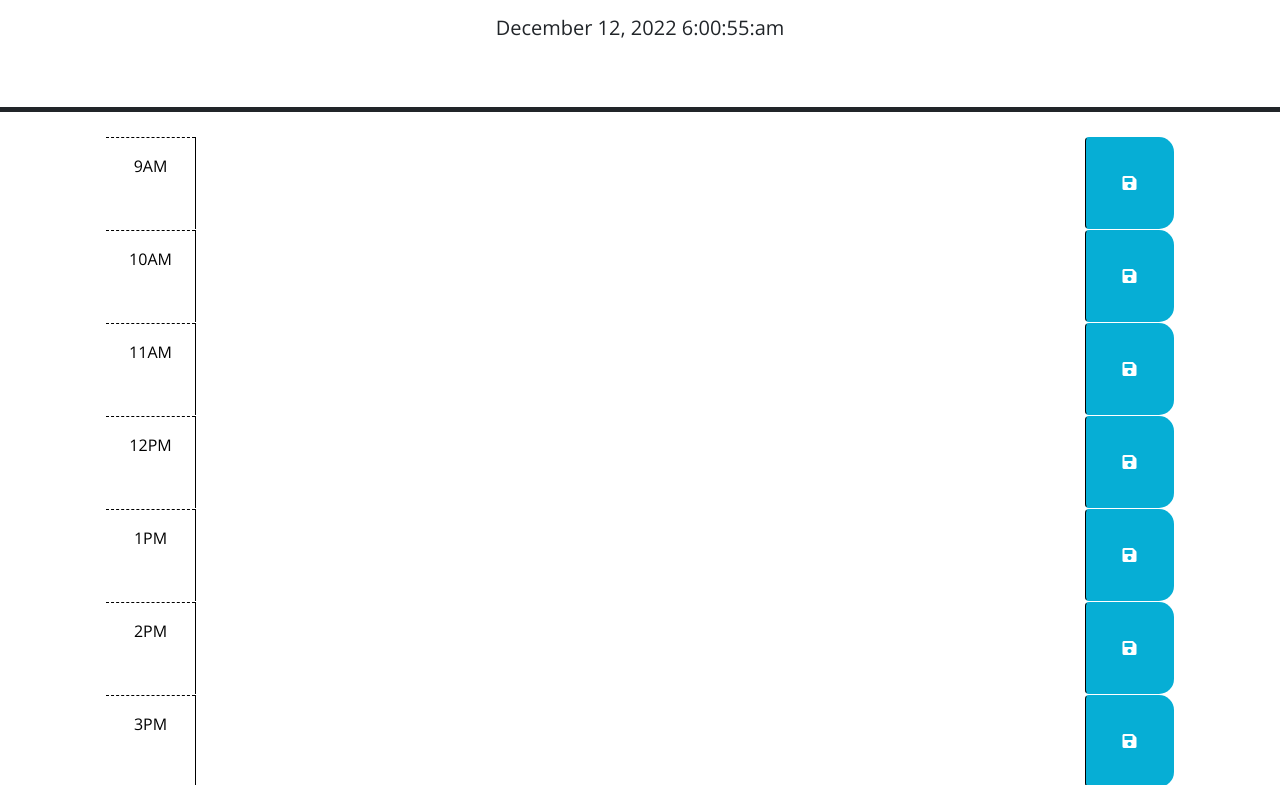
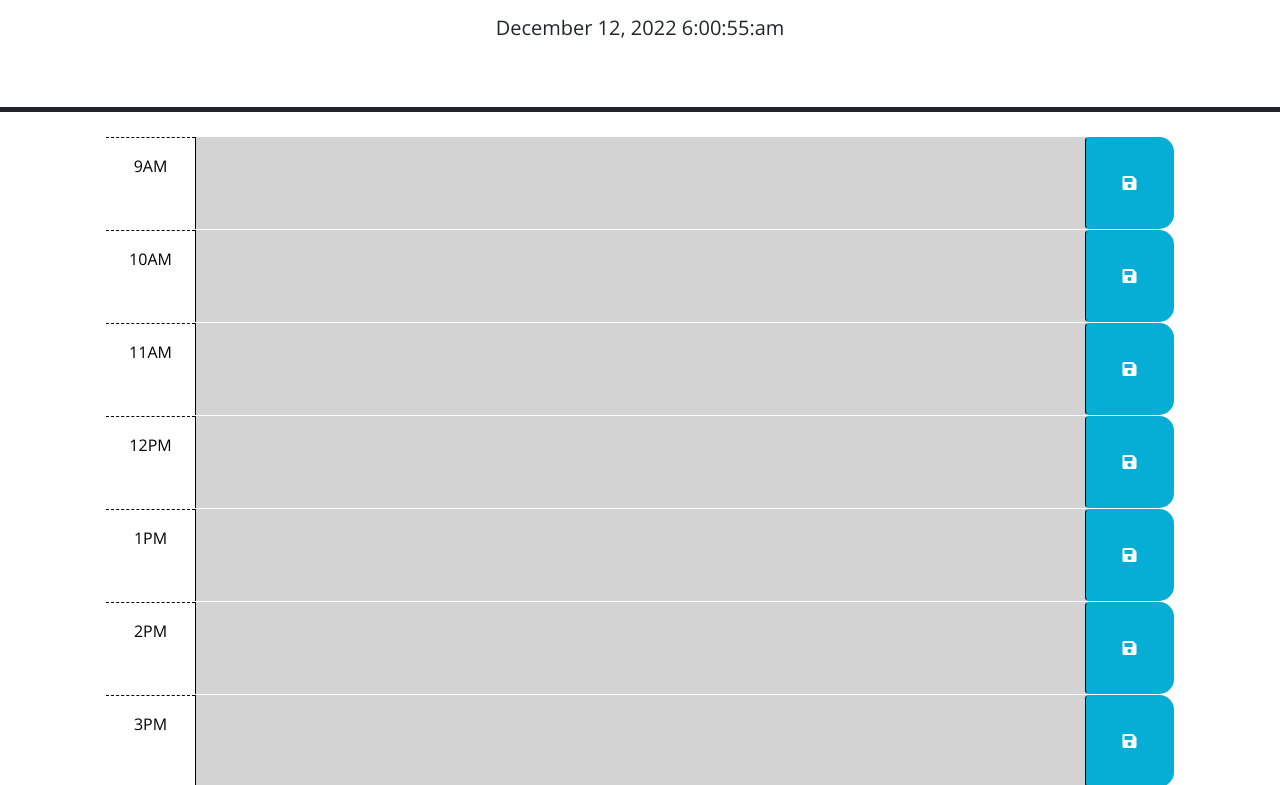
Before and after one commit to cheptegei-create/fiveChallenge, a plain HTML site: page index.html in a window 1280 px wide. Shown: the part 166-951 px from the top of the page. Drawn offline with nearby package versions, Linux system fonts and the light colour scheme.

Commit message:
modified the js file and html file

```diff
--- a/assets/css/style.css
+++ b/assets/css/style.css
@@ -14,6 +14,10 @@ body {
 
   .description {
     white-space: pre-wrap;
+  }
+
+  .description:hover {
+    cursor: pointer;
   }
 
   .time-block {
--- a/assets/js/script.js
+++ b/assets/js/script.js
@@ -2,6 +2,7 @@
 // the code isn't run until the browser has finished rendering all the elements
 // in the html.
 $(function () {
+  //setting up and displaying the current date and live time on the header
   window.onload = displayClock();
   function displayClock() {
     var currentDay = dayjs().format("MMMM D, YYYY h:mm:ss:a");
@@ -9,6 +10,60 @@ $(function () {
 
     setTimeout(displayClock, 1000);
   }
+
+  //Adding a click event listener on the save button
+  $(".saveBtn").on("click", function () {
+    //get the time value and event desription
+    var description = $(this).siblings(".description").val();
+    var time = $(this).parent().attr("id");
+    // var plans = {
+    //   agenda: description,
+    //   currentTime: time,
+    // };
+
+    localStorage.setItem(time, description);
+    alert("plans stored in local storage");
+  });
+
+  function timeKeeper() {
+    //setting current hour
+    var moment = dayjs().format("h");
+
+    //setting a loop on the blocks
+    $(".time-block").each(function () {
+      var catchTime = parseInt($(this).attr("id").split("hour")[1]);
+
+      //introducing an if condition to color code the blocks
+      if (catchTime < moment) {
+        $(this).removeClass('future');
+        $(this).removeClass('present');
+        $(this).addClass("past");
+      } else if (catchTime === moment) {
+        $(this).removeClass('future');
+        $(this).removeClass('past');
+        $(this).addClass("present");
+      } else {
+        $(this).removeClass('past');
+        $(this).removeClass('present');
+        $(this).addClass("future");
+      }
+    });
+  }
+
+  //getting items from local storage
+
+  $("#hour-9 .description").val(localStorage.getItem("hour-9"));
+  $("#hour-10 .description").val(localStorage.getItem("hour-10"));
+  $("#hour-11 .description").val(localStorage.getItem("hour-11"));
+  $("#hour-12 .description").val(localStorage.getItem("hour-12"));
+  $("#hour-13 .description").val(localStorage.getItem("hour-13"));
+  $("#hour-14 .description").val(localStorage.getItem("hour-14"));
+  $("#hour-15 .description").val(localStorage.getItem("hour-15"));
+  $("#hour-16 .description").val(localStorage.getItem("hour-16"));
+  $("#hour-17 .description").val(localStorage.getItem("hour-17"));
+
+  timeKeeper();
+
   // TODO: Add a listener for click events on the save button. This code should
   // use the id in the containing time-block as a key to save the user input in
   // local storage. HINT: What does `this` reference in the click listener
--- a/index.html
+++ b/index.html
@@ -31,7 +31,6 @@
       <h1 class="display-3">Work Day Scheduler</h1>
       <p class="lead">A simple calendar app for scheduling your work day</p>
       <p id="currentDay" class="lead"></p>
-      <p><span id="timer"></span></p>
     </header>
     <div class="container-lg px-5">
       <!-- Use class for "past", "present", and "future" to apply styles to the
@@ -71,7 +70,7 @@
         </button>
       </div>
 
-      <div id="hour-11" class="row time-block">
+      <div id="hour-12" class="row time-block">
         <div class="col-2 col-md-1 hour text-center py-3">12PM</div>
         <textarea class="col-8 col-md-10 description" rows="3"> </textarea>
         <button class="btn saveBtn col-2 col-md-1" aria-label="save">
@@ -79,7 +78,7 @@
         </button>
       </div>
 
-      <div id="hour-11" class="row time-block">
+      <div id="hour-13" class="row time-block">
         <div class="col-2 col-md-1 hour text-center py-3">1PM</div>
         <textarea class="col-8 col-md-10 description" rows="3"> </textarea>
         <button class="btn saveBtn col-2 col-md-1" aria-label="save">
@@ -87,7 +86,7 @@
         </button>
       </div>
 
-      <div id="hour-11" class="row time-block">
+      <div id="hour-14" class="row time-block">
         <div class="col-2 col-md-1 hour text-center py-3">2PM</div>
         <textarea class="col-8 col-md-10 description" rows="3"> </textarea>
         <button class="btn saveBtn col-2 col-md-1" aria-label="save">
@@ -95,7 +94,7 @@
         </button>
       </div>
 
-      <div id="hour-11" class="row time-block">
+      <div id="hour-15" class="row time-block">
         <div class="col-2 col-md-1 hour text-center py-3">3PM</div>
         <textarea class="col-8 col-md-10 description" rows="3"> </textarea>
         <button class="btn saveBtn col-2 col-md-1" aria-label="save">
@@ -103,7 +102,7 @@
         </button>
       </div>
 
-      <div id="hour-11" class="row time-block">
+      <div id="hour-16" class="row time-block">
         <div class="col-2 col-md-1 hour text-center py-3">4PM</div>
         <textarea class="col-8 col-md-10 description" rows="3"> </textarea>
         <button class="btn saveBtn col-2 col-md-1" aria-label="save">
@@ -111,7 +110,7 @@
         </button>
       </div>
 
-      <div id="hour-11" class="row time-block">
+      <div id="hour-17" class="row time-block">
         <div class="col-2 col-md-1 hour text-center py-3">5PM</div>
         <textarea class="col-8 col-md-10 description" rows="3"> </textarea>
         <button class="btn saveBtn col-2 col-md-1" aria-label="save">
@@ -119,6 +118,7 @@
         </button>
       </div>
     </div>
+
     <script src="https://code.jquery.com/jquery-3.4.1.min.js"></script>
     <script
       src="https://cdn.jsdelivr.net/npm/dayjs@1.11.3/dayjs.min.js"
```
